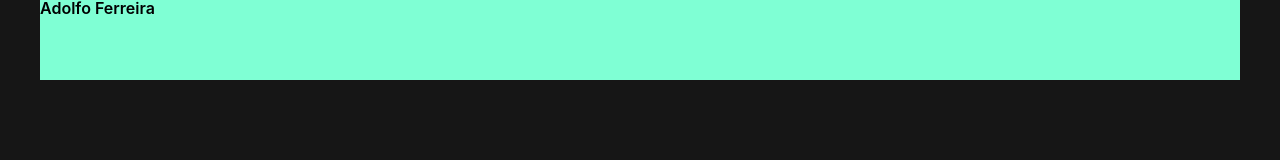
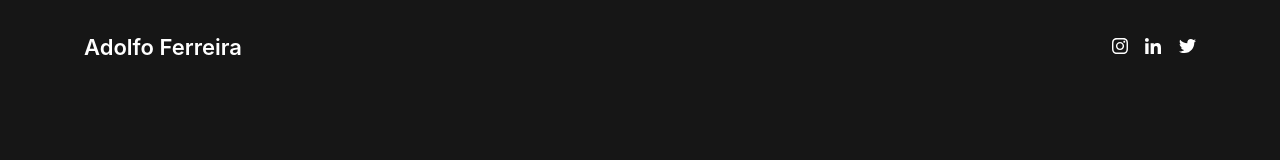
Before and after one commit to adolfolmferreira/adolfoferreira, a plain HTML site: page index.html in a window 1280 px wide. Drawn offline with Linux system fonts and the light colour scheme.

Commit message:
Started building the header / nav.

```diff
--- a/index.html
+++ b/index.html
@@ -15,9 +15,22 @@
     <link rel="canonical" href="https://www.adolfoferreira.com">
 </head>
 <body>
-    <div style="width: 1200px; margin: 0 auto;">
-        <nav>
-            <div style="height: 80px; background-color: aquamarine;">Adolfo Ferreira</div>
+    <div class="nav-bar">
+        <nav role="navigation" class="nav-menu">
+            <div class="nav-wrapper">
+                <h5>Adolfo Ferreira</h5>
+                <div class="social-nav">
+                    <a href="https://www.instagram.com/fromadolfo/" target="_blank" alt="Instagram">
+                        <img src="images/instagram.svg" alt="Instagram" title="Instagram">
+                    </a>
+                    <a href="#">
+                        <img src="images/linkedin.svg" alt="LinkedIn">
+                    </a>
+                    <a href="#">
+                        <img src="images/twitter.svg" alt="Twitter">
+                    </a>
+                </div>
+            </div>
         </nav>
     </div>
 </body>
--- a/styles/main.css
+++ b/styles/main.css
@@ -64,12 +64,52 @@ table {
     --bold-text: 600;
 }
 
+/* ------ TEXT STYLES ------ */
+
+.nav-wrapper h5 {
+    font-size: 22px;
+    font-weight: var(--bold-text);
+    color: var(--main-text-color);
+}
+
 
 /* ------ BODY & HTML ------ */
 
 body {
+    margin-top: 0px;
+    padding-top: 0px;
     background-color: var(--main-bg-color);
     font-family: var(--main-font);
     font-weight: var(--bold-text);
+    font-size: 22px;
     text-size-adjust: 100%;
+    min-height: 100vh;
 }
+
+.nav-bar {
+    width: 90%;
+    margin: 20px auto;
+}
+
+.nav-menu {
+    height: 34px;
+    padding: 10px 20px;
+    display: flex;
+}
+
+.nav-wrapper {
+    display: flex;
+    width: 100%;
+    line-height: 34px;
+    flex-flow: column wrap;
+    align-content: space-between;
+}
+
+.social-nav a {
+    margin-right: 10px;
+    text-decoration: none;
+}
+
+.social-nav a:last-child {
+    margin-right: 0;
+}
```
Also changed, not shown: images/instagram.svg (added), images/linkedin.svg (added), images/twitter.svg (added).
